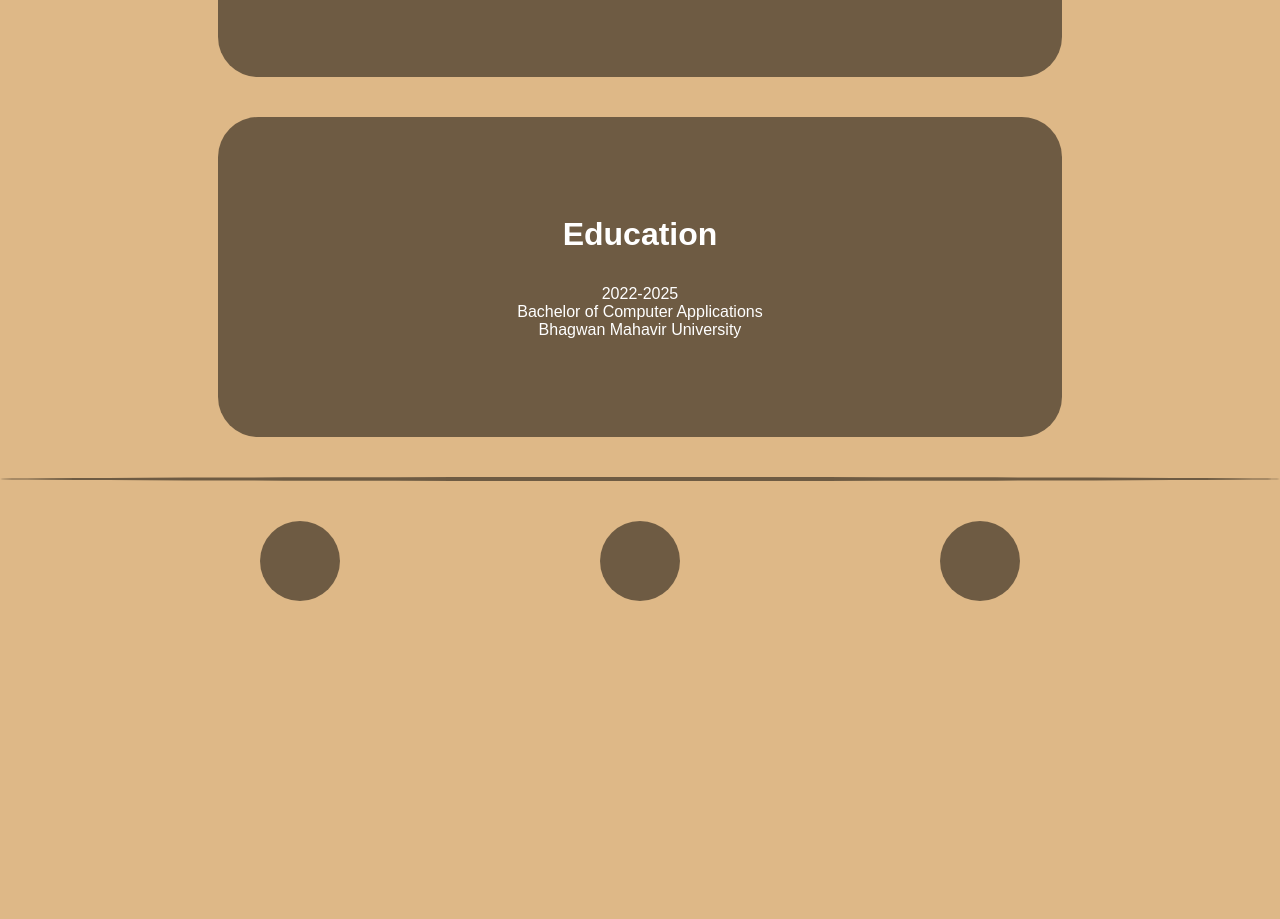
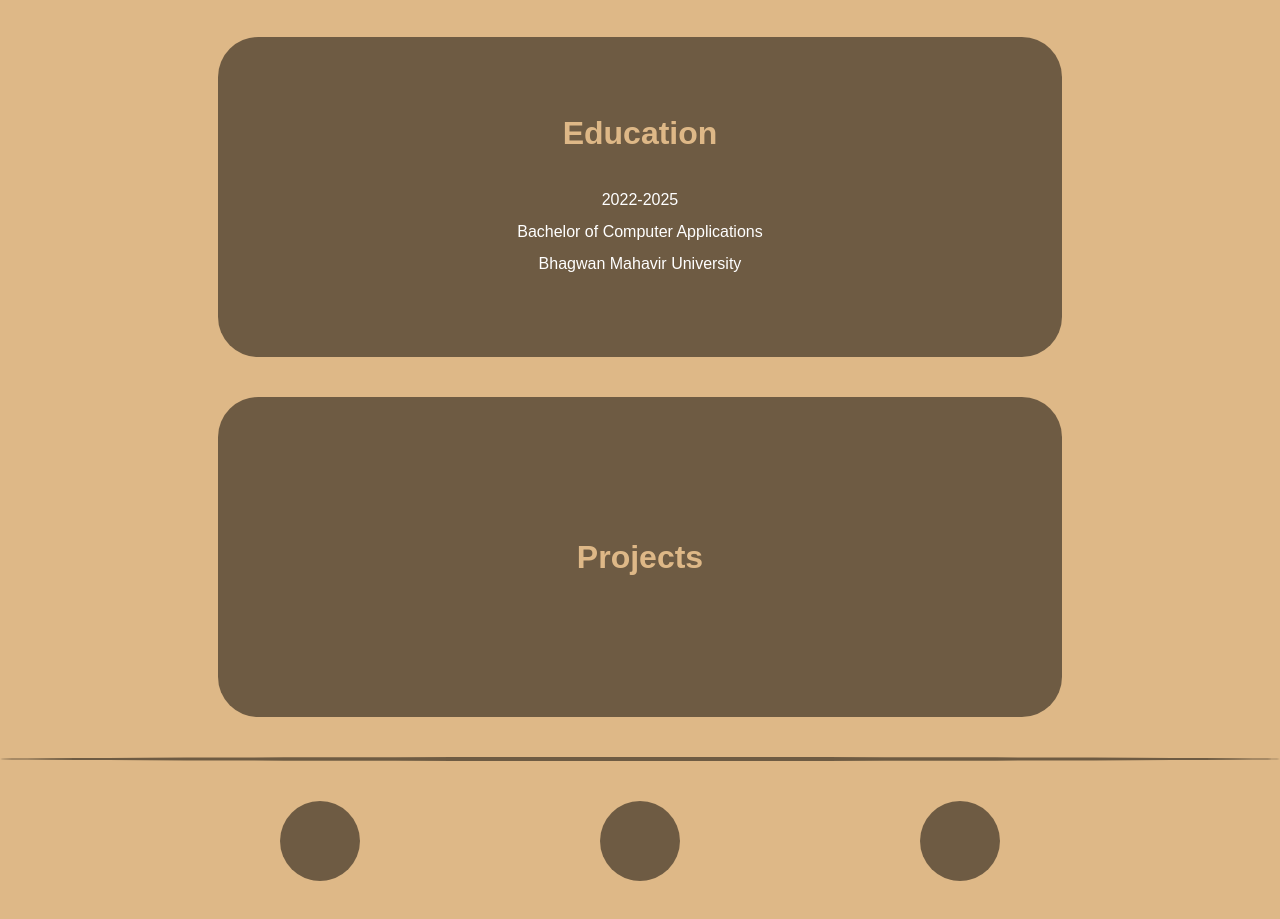
Before and after one commit to orawala/index, a plain HTML site: page index.html in a window 1280 px wide. Shown: the part 899-1818 px from the top of the page. Before the commit the page ends 1540 px from the top, so only its background shows below. Drawn offline with Linux system fonts and the light colour scheme; some icons are missing.

Commit message:
Add files via upload

```diff
--- a/index.html
+++ b/index.html
@@ -6,6 +6,7 @@
     <title>DevRaj Orawala</title>
     <link rel="stylesheet" href="./styles.css">
     <link rel="stylesheet" href="https://cdnjs.cloudflare.com/ajax/libs/iconoir/7.5.0/css/iconoir.css">
+    <link rel="icon" href="./assets/images/favicon.png">
 </head>
 <body>
     <header>
@@ -32,6 +33,13 @@
                 <p class="third-p">2022-2025<br>Bachelor of Computer Applications<br>Bhagwan Mahavir University</p>
             </div>
         </div>
+        <div class="fourth-main">
+                <div class="fourth-div">
+                    <a href="https://projects.orawala.com">
+                        <h1 class="fourth-h1">Projects</h1>
+                    </a>
+                </div>
+        </div>
     </main>
     <hr>
     <footer>
--- a/styles.css
+++ b/styles.css
@@ -15,8 +15,8 @@ body{
 }
 
 .first-div{
-    height: 25rem;
-    width: 25rem;
+    height: 20rem;
+    width: 20rem;
     background-color: rgba(0, 0, 0, 0.5);
     border-radius: 2.5rem;
     margin-top: 2.5rem;
@@ -28,9 +28,10 @@ body{
 .image{
     background-image: url(./assets/images/image.JPG);
     background-size: cover;
-    height: 20rem;
-    width: 20rem;
+    height: 15rem;
+    width: 15rem;
     border-radius: 1rem;
+    border: 0.25rem solid burlywood;
 }
 
 .first-h1{
@@ -51,8 +52,7 @@ body{
     justify-content: space-evenly;
     align-items: center;
     font-size: 2.5rem;
-    margin-top: 2.5rem;
-    margin-bottom: 2.5rem;
+    margin: 2.5rem;
 }
 
 .icon-div{
@@ -70,7 +70,7 @@ body{
 }
 
 a{
-    color: white;
+    color:burlywood;
     text-decoration: none;
 }
 
@@ -97,7 +97,7 @@ a{
 }
 
 .second-h1{
-    color: white;
+    color: burlywood;
 }
 
 .second-p{
@@ -105,6 +105,7 @@ a{
     text-align: center;
     margin-top: 2rem;
     width: 60%;
+    line-height: 200%;
 }
 
 .second-div:hover{
@@ -135,7 +136,7 @@ a{
 }
 
 .third-h1{
-    color: white;
+    color: burlywood;
 }
 
 .third-p{
@@ -143,9 +144,36 @@ a{
     text-align: center;
     margin-top: 2rem;
     width: 60%;
+    line-height: 200%;
 }
 
 hr{
     border-radius: 100%;
     border: 2px solid rgba(0, 0, 0, 0.5);
 }
+
+.fourth-main{
+    display: flex;
+    align-items: center;
+    justify-content: center;
+}
+
+.fourth-div{
+    height: 20rem;
+    width: 66%;
+    background-color: rgba(0, 0, 0, 0.5);
+    border-radius: 2.5rem;
+    margin-bottom: 2.5rem;
+    display: flex;
+    align-items: center;
+    justify-content: center;
+    flex-direction: column;
+}
+
+.fourth-h1{
+    color: burlywood;
+}
+
+.fourth-div:hover{
+    background-color: rgba(0, 0, 0, 0.75);
+}
```
Also changed, not shown: assets/images/favicon.png (added).
